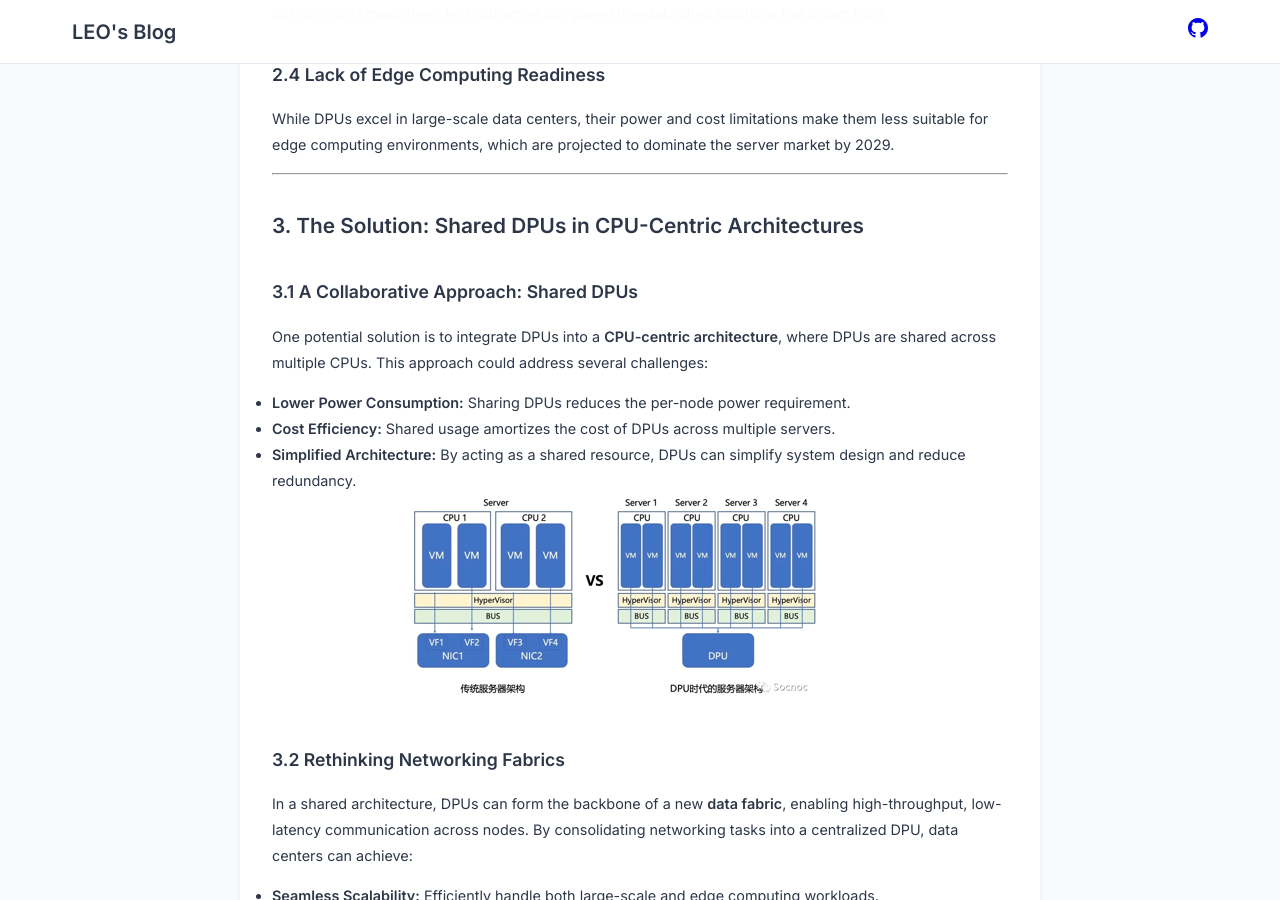
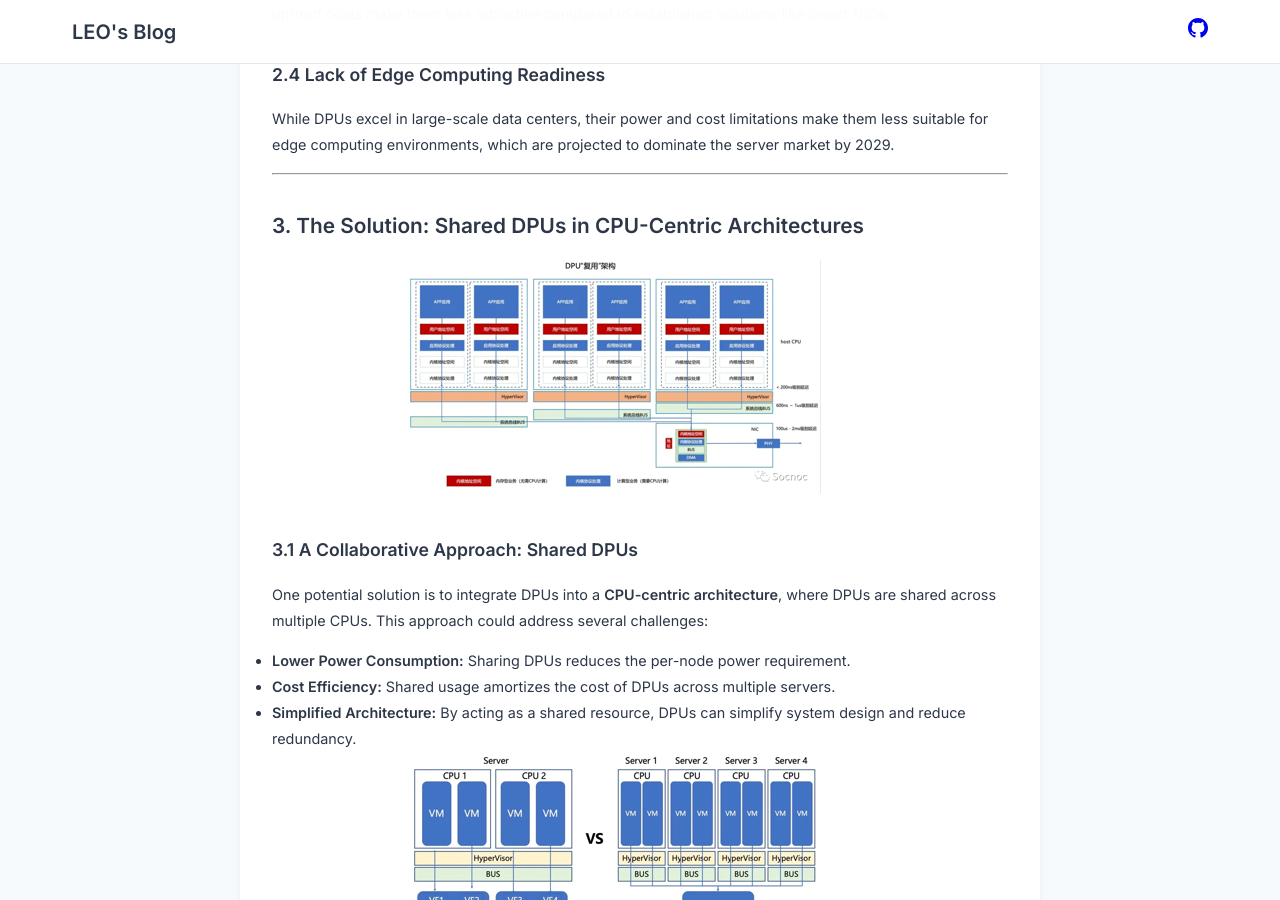
Before and after one commit to leoustc/leoustc.github.io, a Jekyll site: the page built from _posts/2021-07-22-dpu-and-xpu.md, in a window 1280 px wide and 900 px high, scrolled down 1931 px. Built offline with Jekyll 4.4.1, drawn with Linux system fonts in a browser that asks for light colours.

Commit message:
20250125.05.27.36.73941

```diff
--- a/_posts/2021-07-22-dpu-and-xpu.md
+++ b/_posts/2021-07-22-dpu-and-xpu.md
@@ -58,6 +58,11 @@ While DPUs excel in large-scale data centers, their power and cost limitations m
 
 ## 3. The Solution: Shared DPUs in CPU-Centric Architectures
 
+<div style="text-align: center;">
+    <img src="{{ '/blog/images/dpu-2.png' | relative_url }}" alt="DPU Shared Cloud Native Architecture Image">
+</div>
+
+
 ### 3.1 A Collaborative Approach: Shared DPUs
 One potential solution is to integrate DPUs into a **CPU-centric architecture**, where DPUs are shared across multiple CPUs. This approach could address several challenges:
 - **Lower Power Consumption:** Sharing DPUs reduces the per-node power requirement.
@@ -65,7 +70,7 @@ One potential solution is to integrate DPUs into a **CPU-centric architecture**,
 - **Simplified Architecture:** By acting as a shared resource, DPUs can simplify system design and reduce redundancy.
 
 <div style="text-align: center;">
-    <img src="{{ '/blog/images/dpu-3.png' | relative_url }}" alt="DPU Image">
+    <img src="{{ '/blog/images/dpu-3.png' | relative_url }}" alt="DPU Shared Cloud Native Architecture Image">
 </div>
 
 ### 3.2 Rethinking Networking Fabrics
```
Also changed, not shown: blog/images/dpu-2.png (added).
